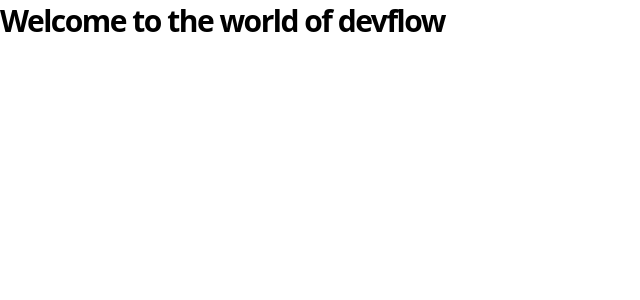
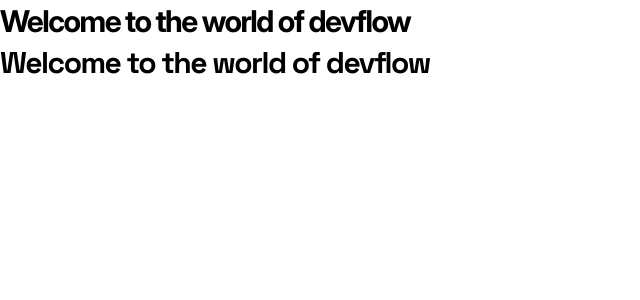
Before and after one commit to CakeInTech/devflow, a Next.js app: page / in a window 1280 px wide. Shown: the top 300 px of the page, without its empty margins (0-640 px from the left). Built offline with nearby package versions, Linux system fonts and the light colour scheme.

Commit message:
Setup fonts

```diff
--- a/app/layout.tsx
+++ b/app/layout.tsx
@@ -1,21 +1,24 @@
+import type { Metadata } from "next";
+import localFont from "next/font/local";
 import React from "react";
-import type { Metadata } from "next";
-import { Geist, Geist_Mono as geistMonos } from "next/font/google";
+
 import "./globals.css";
 
-const geistSans = Geist({
-  variable: "--font-geist-sans",
-  subsets: ["latin"],
+const inter = localFont({
+  src: "./fonts/InterVF.ttf",
+  variable: "--font-inter",
+  weight: "100 200 300 400 500 700 800 900",
 });
 
-const geistMono = geistMonos({
-  variable: "--font-geist-mono",
-  subsets: ["latin"],
+const spaceGrotesk = localFont({
+  src: "./fonts/SpaceGroteskVF.ttf",
+  variable: "--font-space-grotesk",
+  weight: "300 400 500 700",
 });
 
 export const metadata: Metadata = {
-  title: "Create Next App",
-  description: "Generated by create next app",
+  title: "DevFlow",
+  description: "A better version of Stack Overflow.",
 };
 
 export default function RootLayout({
@@ -26,7 +29,7 @@ export default function RootLayout({
   return (
     <html lang="en">
       <body
-        className={`${geistSans.variable} ${geistMono.variable} antialiased`}
+        className={`${inter.className} ${spaceGrotesk.variable} antialiased`}
       >
         {children}
       </body>
--- a/app/page.tsx
+++ b/app/page.tsx
@@ -1,3 +1,10 @@
 export default function Home() {
-  return <h1 className="h1-bold">Welcome to the world of devflow</h1>;
+  return (
+    <>
+      <h1 className="h1-bold">Welcome to the world of devflow</h1>
+      <h1 className="h1-bold font-space-grotesk">
+        Welcome to the world of devflow
+      </h1>
+    </>
+  );
 }
--- a/tailwind.config.ts
+++ b/tailwind.config.ts
@@ -40,6 +40,10 @@ export default {
       screens: {
         xs: "420px",
       },
+      fontFamily: {
+        inter: ["var(--font-inter)"],
+        "space-grotesk": ["var(--font-space-grotesk)"],
+      },
     },
   },
   plugins: [],
```
Also changed, not shown: app/fonts/InterVF.ttf (added), app/fonts/SpaceGroteskVF.ttf (added).
